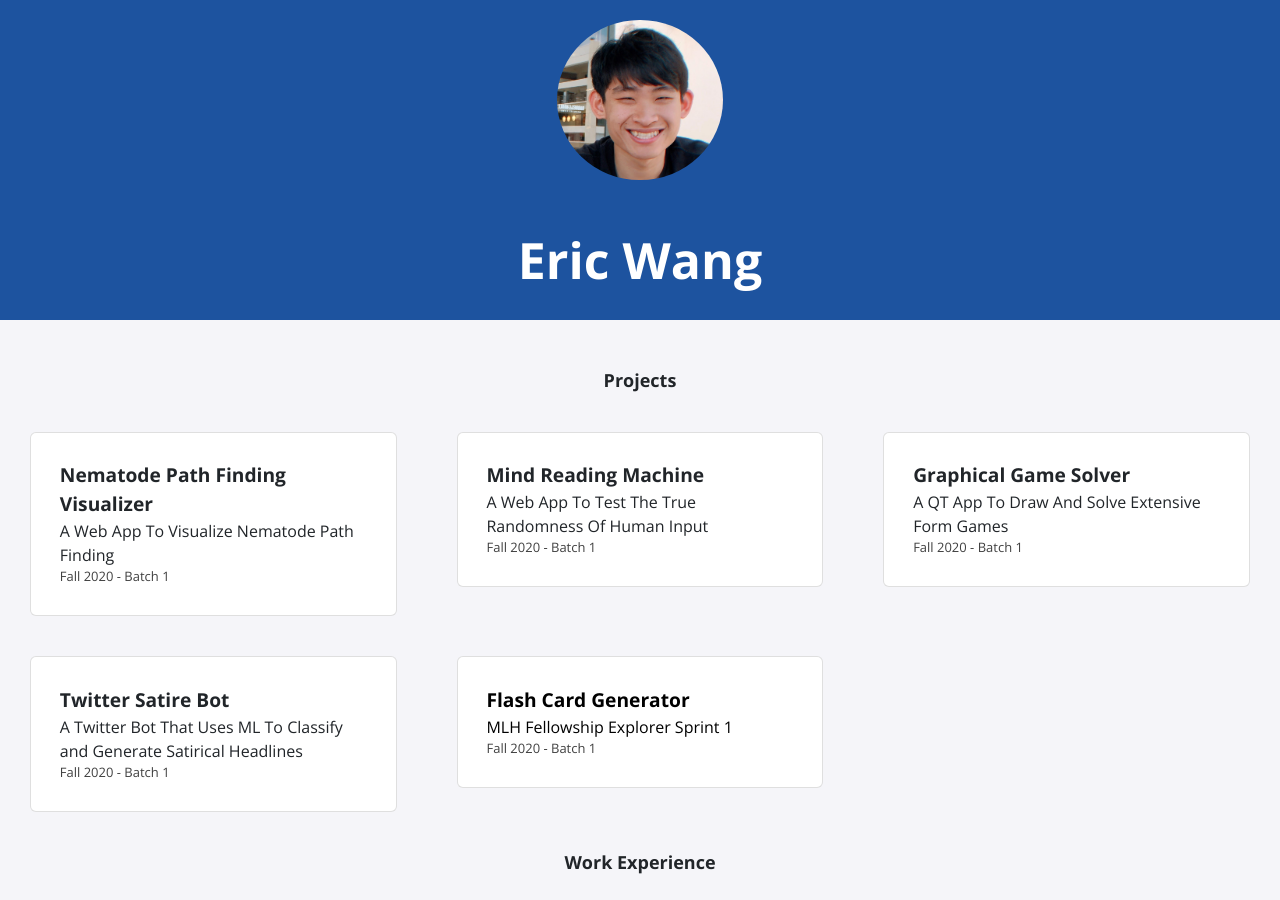
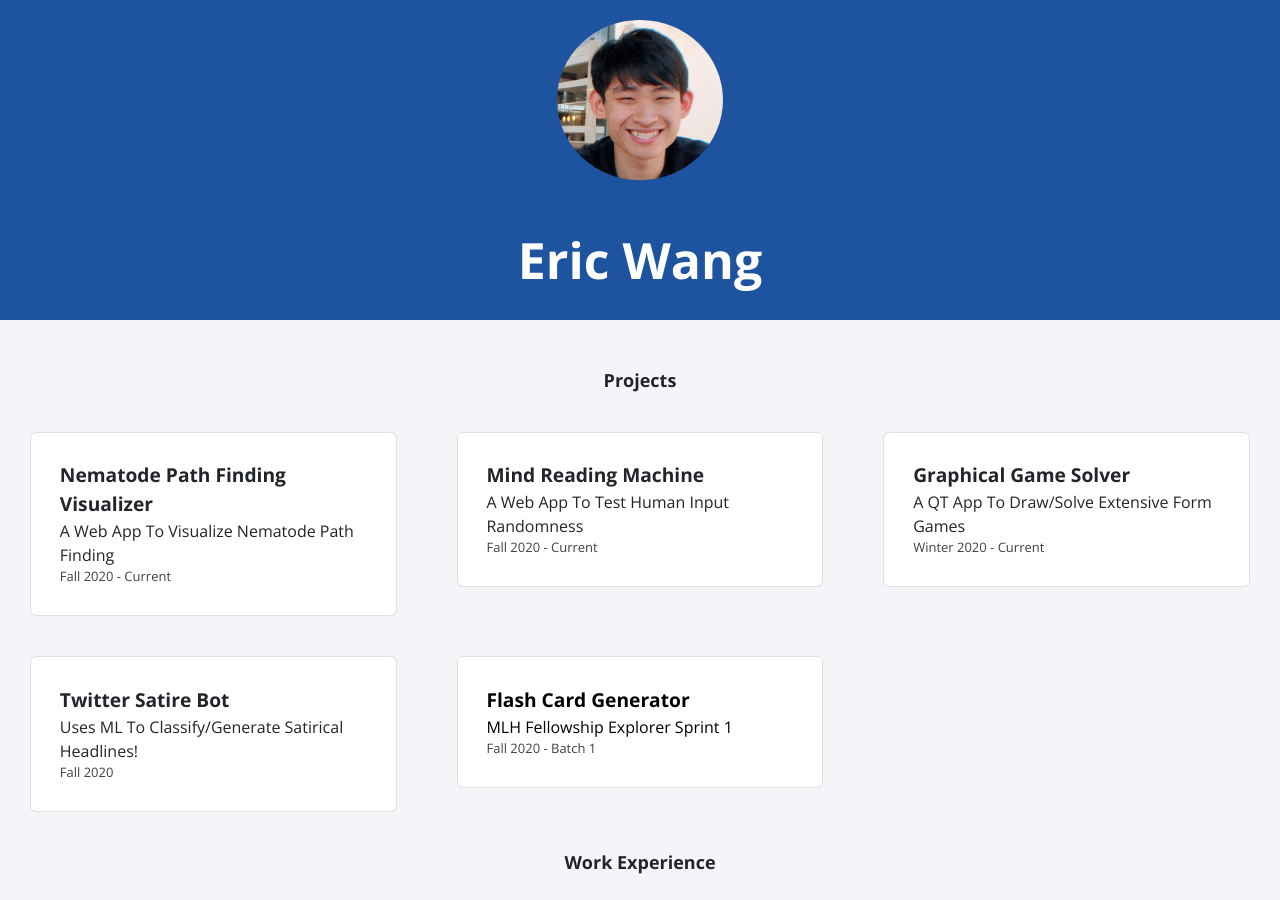
Before and after one commit to erocwang/erocwang.github.io, a Jekyll site: the page built from index.html, in a window 1280 px wide and 900 px high. Built offline with Jekyll 4.4.1, drawn with Linux system fonts in a browser that asks for light colours; nearby versions of some CDN libraries.

Commit message:
Update projects.yml

```diff
--- a/_data/projects.yml
+++ b/_data/projects.yml
@@ -1,18 +1,18 @@
 - title: Nematode Path Finding Visualizer
   event: A Web App To Visualize Nematode Path Finding
-  date: Fall 2020 - Batch 1
+  date: Fall 2020 - Current
 
 - title: Mind Reading Machine
-  event: A Web App To Test The True Randomness Of Human Input
-  date: Fall 2020 - Batch 1
+  event: A Web App To Test Human Input Randomness
+  date: Fall 2020 - Current
 
 - title: Graphical Game Solver
-  event: A QT App To Draw And Solve Extensive Form Games
-  date: Fall 2020 - Batch 1
+  event: A QT App To Draw/Solve Extensive Form Games
+  date: Winter 2020 - Current
 
 - title: Twitter Satire Bot
-  event: A Twitter Bot That Uses ML To Classify and Generate Satirical Headlines
-  date: Fall 2020 - Batch 1
+  event: Uses ML To Classify/Generate Satirical Headlines!
+  date: Fall 2020
 
 - title: Flash Card Generator
   event: MLH Fellowship Explorer Sprint 1
```
